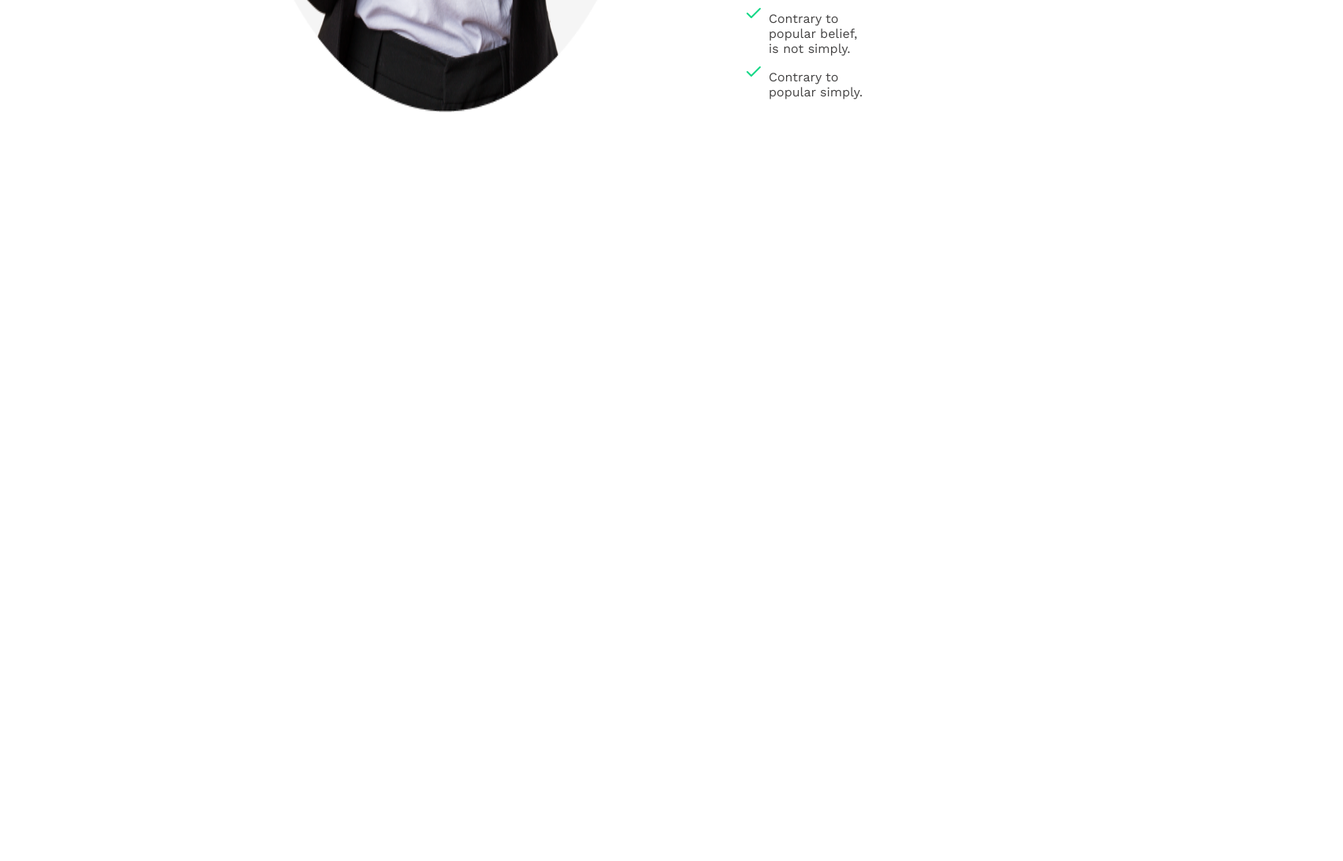
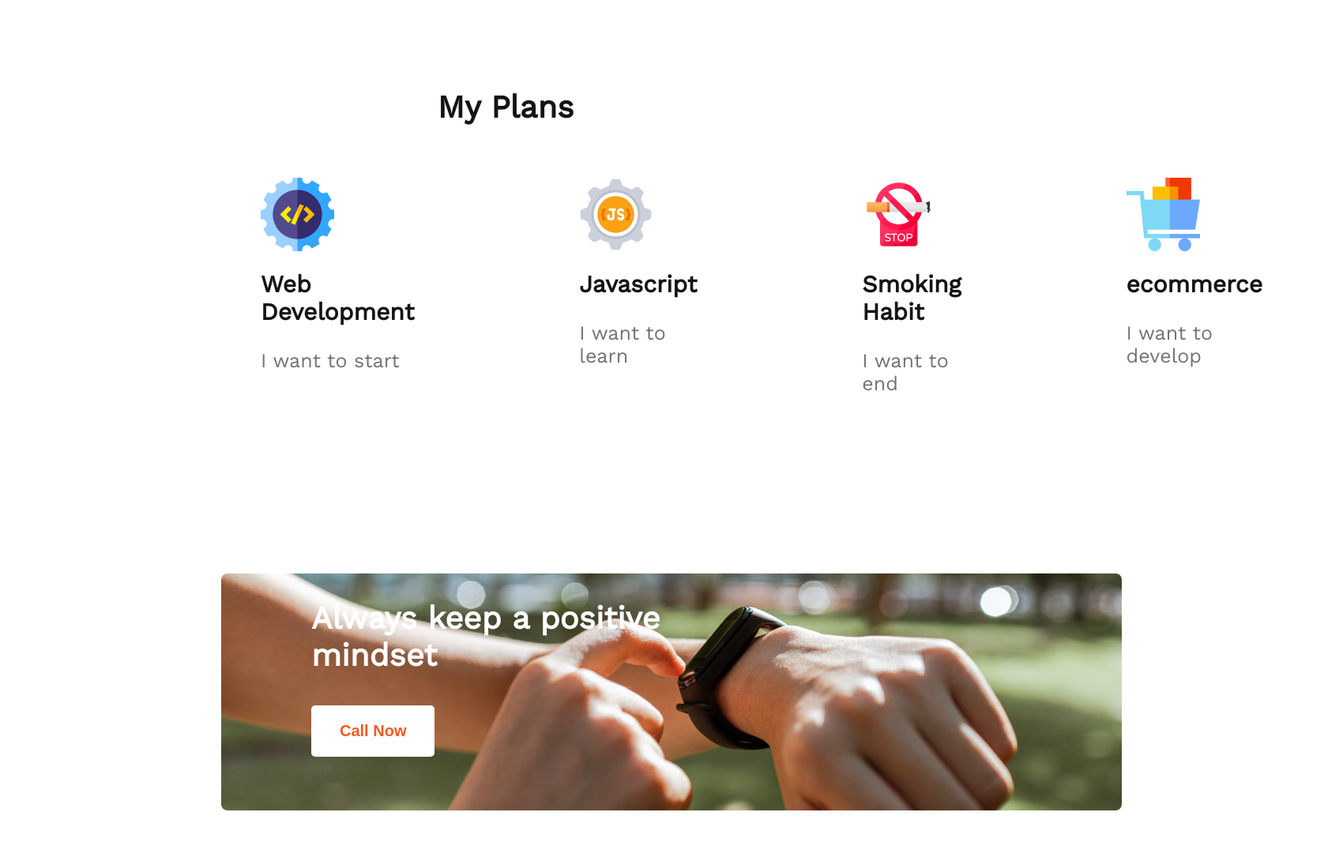
Before and after one commit to riasadul-hoq/new-year-new-me, a plain HTML site: page index.html in a window 1280 px wide. Shown: the part 2037-3127 px from the top of the page at 79% size, 1700 px wide, since content can reach past the window. Before the commit the page ends 2309 px from the top, so only its background shows below. Drawn offline with nearby package versions, Linux system fonts and the light colour scheme; files whose address does not match are found by name.

Commit message:
Plan Section Added

```diff
--- a/index.html
+++ b/index.html
@@ -36,7 +36,7 @@
     <main>
       <section>
         <div class="main-section">
-          <img class="person" src="./images/person.png" alt="" />
+          <img class="person" src="./images/person.png" alt="Person" />
           <div class="main-text-section">
             <h3 class="main-title">My failures of previous year</h3>
             <p class="main-message">
@@ -58,6 +58,51 @@
           </div>
         </div>
       </section>
+      <section>
+        <div class="plan-section">
+          <h3 class="plan-title">My Plans</h3>
+        </div>
+        <div class="task-container">
+          <div class="tasks">
+            <img class="task-logo" src="./images/icons/web.png" alt="Web" />
+            <h3 class="task-title">Web Development</h3>
+            <p class="task-message">I want to start</p>
+          </div>
+          <div class="tasks">
+            <img
+              class="task-logo"
+              src="./images/icons/js.png"
+              alt="Javascript"
+            />
+            <h3 class="task-title">Javascript</h3>
+            <p class="task-message">I want to learn</p>
+          </div>
+          <div class="tasks">
+            <img
+              class="task-logo"
+              src="./images/icons/smoke.png"
+              alt="Smoking"
+            />
+            <h3 class="task-title">Smoking Habit</h3>
+            <p class="task-message">I want to end</p>
+          </div>
+          <div class="tasks">
+            <img class="task-logo" src="./images/icons/ecom.png" alt="Ecom" />
+            <h3 class="task-title">ecommerce</h3>
+            <p class="task-message">I want to develop</p>
+          </div>
+        </div>
+      </section>
+      <section>
+        <div class="positive-bg">
+          <div class="positive-title">
+            <p>Always keep a positive mindset</p>
+          </div>
+          <div class="positive-button">
+            <button class="positive-contact">Call Now</button>
+          </div>
+        </div>
+      </section>
     </main>
 
     <footer></footer>
--- a/styles/style.css
+++ b/styles/style.css
@@ -55,11 +55,20 @@ body {
   padding-bottom: 130px;
 }
 
+.person {
+  /* position: relative; */
+
+  /* width: 527px;
+  height: 527px; */
+  border-radius: 50%;
+  background: rgba(241, 91, 34, 0.2);
+}
+
 .main-text-section {
   text-align: left;
   padding-right: 450px;
   padding-left: 87px;
-  padding-top: 370px;
+  padding-top: 170px;
 }
 
 .main-title {
@@ -86,3 +95,81 @@ body {
 .main-list-li {
   margin-bottom: 8px;
 }
+
+/* Plan Section Style */
+.plan-title {
+  color: #151414;
+  font-size: 40px;
+  font-weight: 700;
+  text-align: center;
+}
+
+.task-container {
+  display: flex;
+  /* align-items: center; */
+  gap: 209px;
+  padding-left: 330px;
+  padding-right: 289px;
+  padding-bottom: 135px;
+}
+
+.task-logo {
+  padding-top: 26px;
+}
+
+.task-title {
+  margin-top: 20px;
+  color: #151414;
+  font-size: 30px;
+  font-weight: 700;
+}
+
+.task-message {
+  color: #737272;
+  font-size: 25px;
+  font-weight: 500;
+  margin-top: 16px;
+}
+
+/* Positive BG style */
+
+.positive-bg {
+  background-image: url("../images/watch.png");
+  /* linear-gradient(90deg, #f15b22 0%, rgba(241, 91, 34, 0) 100%);
+  border-radius: 8px; */
+  /* background-image: url("../images/gradient3.png"),
+    linear-gradient(90deg, #f15b22 0%, rgba(241, 91, 34, 0) 100%); */
+  background-repeat: no-repeat;
+  width: 1140px;
+  height: 300px;
+  background-position: center;
+  /* background-size: cover; */
+  padding-left: 330px;
+  padding-right: 230px;
+  padding-bottom: 130px;
+}
+
+.positive-title {
+  color: #fff;
+  font-size: 40px;
+  font-weight: 700;
+  padding-top: 59px;
+  padding-left: 64px;
+  padding-right: 617px;
+}
+
+.positive-contact {
+  border-radius: 5px;
+  background: #fff;
+  border: none;
+  padding: 21px 36px;
+  color: #f15b22;
+  text-align: center;
+  font-size: 20px;
+  font-weight: 600;
+}
+
+.positive-button {
+  padding: 0px 916px 59px 64px;
+  margin-top: 24px;
+}
```
